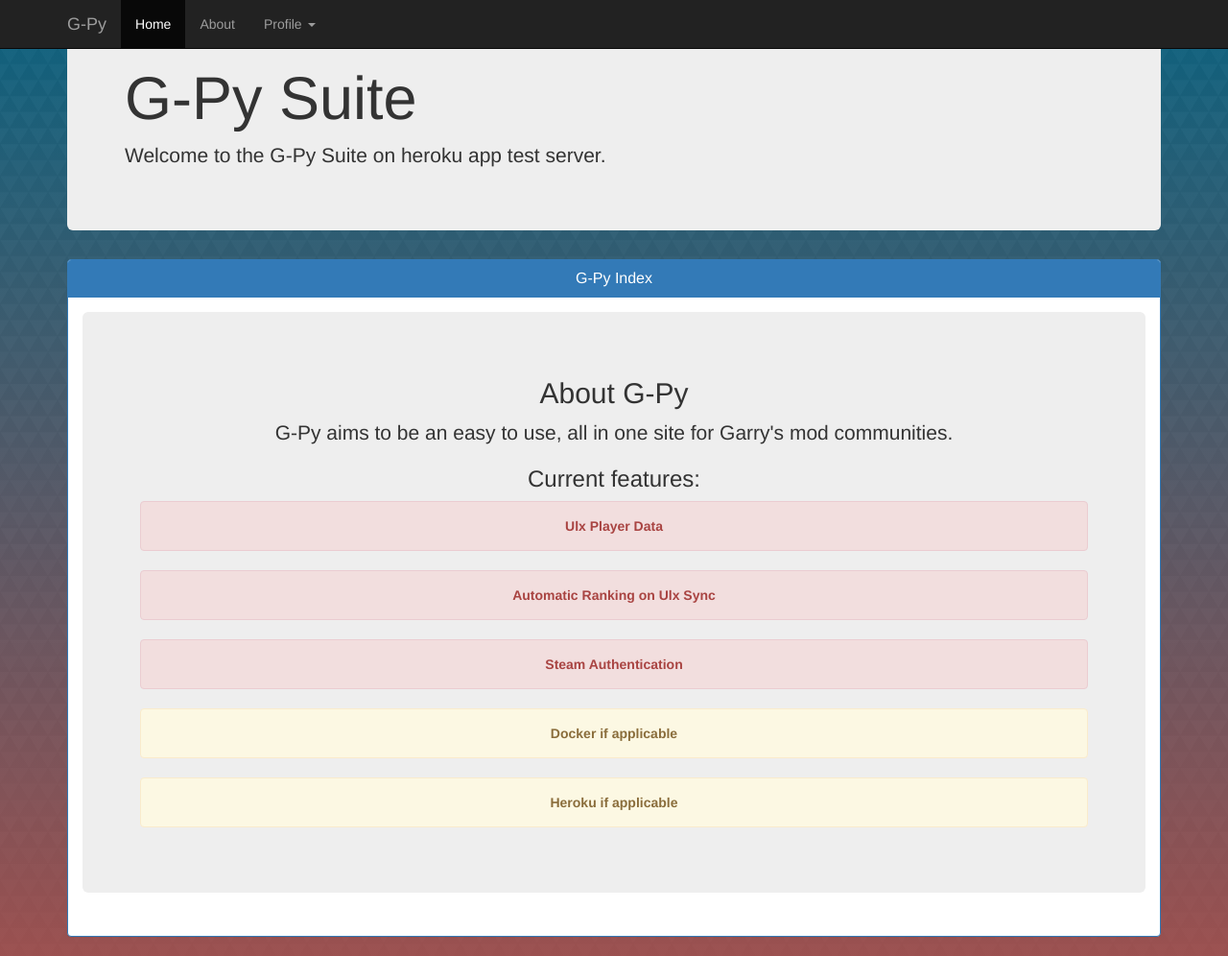
After one commit to Tthomas63/gpy_site, a Django app: page /about in a window 1280 px wide. The commit adds this page. Shown: the whole page at 96% size. Run offline with Django 3.2, Linux system fonts and the light colour scheme; some libraries are stand-ins or nearby versions.

Commit message:
About page, template chages, etc

```diff
--- a/gpy_main/static/css/style.css
+++ b/gpy_main/static/css/style.css
@@ -7,10 +7,14 @@
   url(/static/dark-triangles.png)
 }
 
-/*.bg-gpy-red {*/
-  /*margin-top: 6%;*/
+.panel-default > .panel-heading-custom {
+  background: #B85D5C;
+  color: #fff;
+  background-image:none;
+}
+
+/*.panel-red-heading {*/
   /*background-color: #B85D5C;*/
-  /*height:75%;*/
 /*}*/
 
 .gpy_navbar_padding {
--- /dev/null
+++ b/gpy_main/templates/gpy_main/about.html
@@ -0,0 +1,23 @@
+{% extends 'gpy_main/template.html' %}
+{% block content %}
+    <div class="jumbotron">
+        <h2>About G-Py</h2>
+        <p>G-Py aims to be an easy to use, all in one site for Garry's mod communities.</p>
+        <h3>Current features:</h3>
+        <div class="alert alert-danger" role="alert">
+            <strong>Ulx Player Data</strong>
+        </div>
+        <div class="alert alert-danger" role="alert">
+            <strong>Automatic Ranking on Ulx Sync</strong>
+        </div>
+        <div class="alert alert-danger" role="alert">
+            <strong>Steam Authentication</strong>
+        </div>
+        <div class="alert alert-warning" role="alert">
+            <strong>Docker if applicable</strong>
+        </div>
+        <div class="alert alert-warning" role="alert">
+            <strong>Heroku if applicable</strong>
+        </div>
+    </div>
+{% endblock %}
--- a/gpy_main/templates/gpy_main/template.html
+++ b/gpy_main/templates/gpy_main/template.html
@@ -54,13 +54,12 @@
                 <span class="icon-bar"></span>
                 <span class="icon-bar"></span>
             </button>
-            <a class="navbar-brand" href="#">G-Py</a>
+            <a class="navbar-brand" href="{% url "index" %}">G-Py</a>
         </div>
         <div id="navbar" class="navbar-collapse collapse">
             <ul class="nav navbar-nav">
-                <li class="active"><a href="#">Home</a></li>
-                <li><a href="#about">About</a></li>
-                <li><a href="#contact">Contact</a></li>
+                <li class="active"><a href="{% url "index" %}">Home</a></li>
+                <li><a href="{% url "about" %}">About</a></li>
                 <li class="dropdown">
                     <a href="#" class="dropdown-toggle" data-toggle="dropdown" role="button" aria-haspopup="true" aria-expanded="false">Profile <span class="caret"></span></a>
                     <ul class="dropdown-menu">
--- a/gpy_main/urls.py
+++ b/gpy_main/urls.py
@@ -3,7 +3,7 @@
 from . import views
 
 urlpatterns = [
-    url(r'^$', views.IndexView.as_view(), name='index'),
+    # url(r'^$', views.IndexView.as_view(), name='index'),
     # url(r'^key$', views.ulx_secret_key_communicate, name='key'),
     # url(r'^key$', views.set_key_2, name='key'),
     url(r'^key$', views.UlxSecretKeyPage.as_view(), name='key'),
--- a/gpy_main/views.py
+++ b/gpy_main/views.py
@@ -28,6 +28,11 @@
 class IndexView(View):
     def get(self, request):
         return render(request, 'gpy_main/index.html')
+
+
+class AboutView(View):
+    def get(self, request):
+        return render(request, 'gpy_main/about.html')
 
 
 class LogoutView(View):
--- a/gpy_site/urls.py
+++ b/gpy_site/urls.py
@@ -23,6 +23,7 @@
     url(r'^admin/', admin.site.urls),
     url(r'^gpy_main/', include('gpy_main.urls')),
     url('', include('social_django.urls', namespace='social')),
+    url(r'^about$', views.AboutView.as_view(), name='about'),
     url(r'^logout', login_required(views.LogoutView.as_view(), login_url='/'), name='logout'),
     url(r'^login_page$', views.LoginPage.as_view(), name='login_page'),
     url(r'^logout_page$', login_required(views.LogoutPage.as_view()), name='logout_page'),
```
